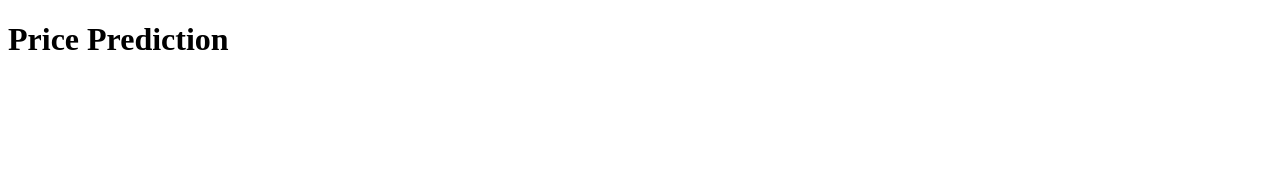
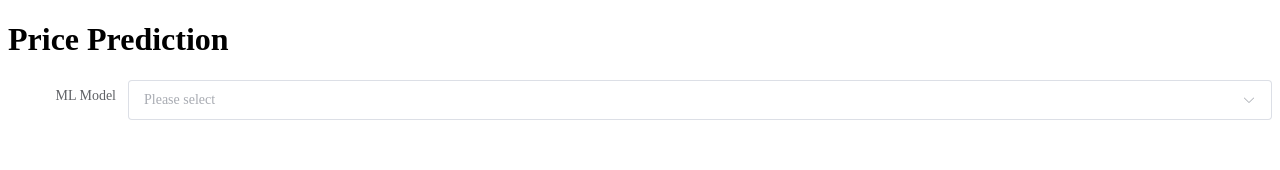
Before and after one commit to shenghaoc/ee4802-g20-tool-vue, a Nuxt app: page / in a window 1280 px wide. Shown: the top 170 px of the page. Built offline with nearby package versions, Linux system fonts and the light colour scheme.

Commit message:
Add basic selection

```diff
--- a/app.vue
+++ b/app.vue
@@ -1,3 +1,14 @@
+<script setup>
+import { ID_INJECTION_KEY } from 'element-plus'
+provide(ID_INJECTION_KEY, {
+  prefix: 100,
+  current: 0,
+})
+</script>
+
 <template>
   <h1>Price Prediction</h1>
+<AppForm>
+  This is an auto-imported component.
+</AppForm>
 </template>
--- /dev/null
+++ b/components/AppForm.vue
@@ -0,0 +1,38 @@
+<template>
+  <el-form :model="form" label-width="120px">
+    <el-form-item label="ML Model">
+      <el-select-v2 v-model="form.ml_model"
+      :options="options"
+      placeholder="Please select"
+      size="large"
+      />
+    </el-form-item>
+
+  </el-form>
+</template>
+
+<script lang="ts" setup>
+import { reactive } from 'vue'
+
+import {
+  ElSelectV2,
+  ElForm,
+  ElFormItem,
+} from "element-plus";
+
+// do not use same name with ref
+const form = reactive({
+  ml_model: ''
+})
+
+const options = [
+  {
+    value: 'Support Vector Regression',
+    label: 'Support Vector Regression',
+  },
+  {
+    value: 'Ridge Regression',
+    label: 'Ridge Regression',
+  },
+]
+</script>
```
